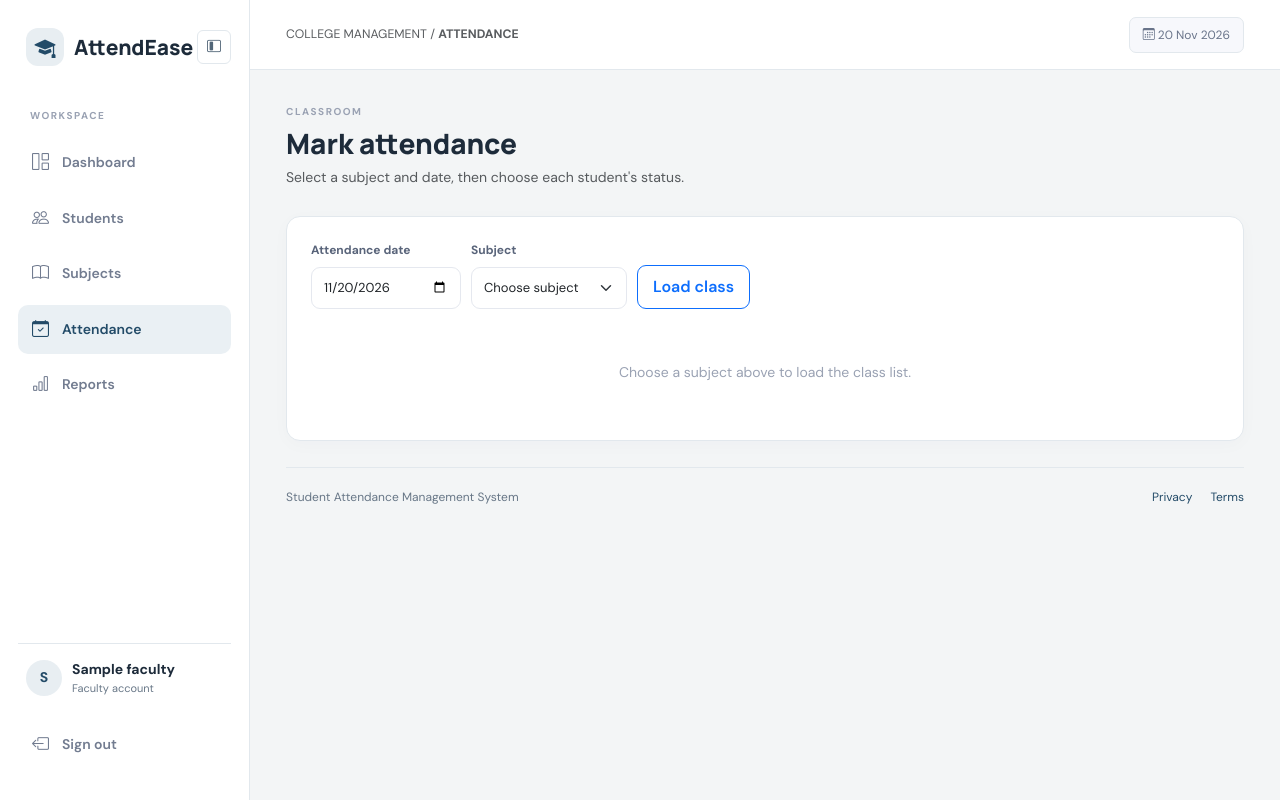
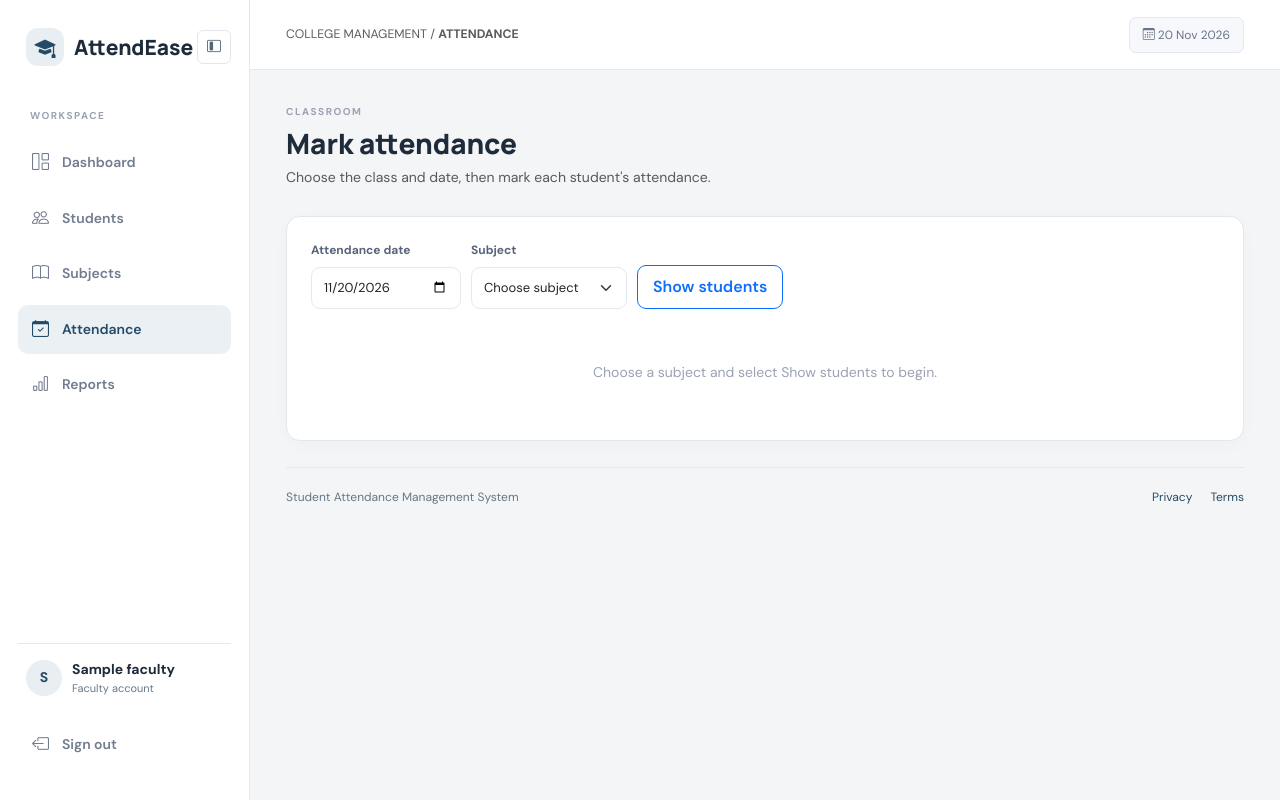
Before and after one commit to vasu925/Student-attendance-system-main, a Flask app: page /attendance in a window 1280 px wide. Run offline with Flask 3, Linux system fonts and the light colour scheme; a user stored in the database is signed in; tables that the repository leaves empty hold one stand-in row (values such as "Sample post"); some libraries are stand-ins or nearby versions.

Commit message:
Polish interface wording for a clearer, more natural experience

```diff
--- a/templates/attendance.html
+++ b/templates/attendance.html
@@ -1,4 +1,4 @@
 {% extends "base.html" %}{% block title %}Attendance{% endblock %}{% block content %}
-<div class="page-heading"><div><p class="eyebrow">CLASSROOM</p><h1>Mark attendance</h1><p class="text-muted">Select a subject and date, then choose each student's status.</p></div></div>
-<div class="panel"><form method="get" class="toolbar align-items-end"><input type="hidden" name="csrf_token" value="{{ csrf_token() }}"><div><label class="form-label">Attendance date</label><input class="form-control" type="date" name="attendance_date" value="{{ selected_date }}" required></div><div><label class="form-label">Subject</label><select class="form-select" name="subject_id" required><option value="">Choose subject</option>{% for subject in subjects %}<option value="{{ subject.id }}" {% if selected_subject == subject.id %}selected{% endif %}>{{ subject.code }} · {{ subject.name }}</option>{% endfor %}</select></div><button class="btn btn-outline-primary">Load class</button></form>
-{% if selected_subject %}<form method="post"><input type="hidden" name="csrf_token" value="{{ csrf_token() }}"><input type="hidden" name="attendance_date" value="{{ selected_date }}"><input type="hidden" name="subject_id" value="{{ selected_subject }}"><div class="table-responsive"><table class="table align-middle"><thead><tr><th>Roll number</th><th>Student</th><th>Department</th><th style="min-width:230px">Attendance status</th></tr></thead><tbody>{% for student in students %}<tr><td><span class="roll-chip">{{ student.roll_number }}</span></td><td><strong>{{ student.name }}</strong></td><td>{{ student.department }}</td><td><select class="form-select form-select-sm" name="status_{{ student.id }}"><option value="">Not marked</option>{% for status in ['Present','Absent','Late'] %}<option value="{{ status }}" {% if existing.get(student.id) == status %}selected{% endif %}>{{ status }}</option>{% endfor %}</select></td></tr>{% else %}<tr><td colspan="4" class="empty-state">No students yet. Add students first.</td></tr>{% endfor %}</tbody></table></div>{% if students %}<div class="panel-foot d-flex justify-content-between align-items-center"><span class="text-muted small">Saving again updates existing records for this date.</span><button class="btn btn-primary">Save attendance</button></div>{% endif %}</form>{% else %}<div class="empty-state py-5">Choose a subject above to load the class list.</div>{% endif %}</div>{% endblock %}
+<div class="page-heading"><div><p class="eyebrow">CLASSROOM</p><h1>Mark attendance</h1><p class="text-muted">Choose the class and date, then mark each student's attendance.</p></div></div>
+<div class="panel"><form method="get" class="toolbar align-items-end"><input type="hidden" name="csrf_token" value="{{ csrf_token() }}"><div><label class="form-label">Attendance date</label><input class="form-control" type="date" name="attendance_date" value="{{ selected_date }}" required></div><div><label class="form-label">Subject</label><select class="form-select" name="subject_id" required><option value="">Choose subject</option>{% for subject in subjects %}<option value="{{ subject.id }}" {% if selected_subject == subject.id %}selected{% endif %}>{{ subject.code }} · {{ subject.name }}</option>{% endfor %}</select></div><button class="btn btn-outline-primary">Show students</button></form>
+{% if selected_subject %}<form method="post"><input type="hidden" name="csrf_token" value="{{ csrf_token() }}"><input type="hidden" name="attendance_date" value="{{ selected_date }}"><input type="hidden" name="subject_id" value="{{ selected_subject }}"><div class="table-responsive"><table class="table align-middle"><thead><tr><th>Roll number</th><th>Student</th><th>Department</th><th style="min-width:230px">Attendance status</th></tr></thead><tbody>{% for student in students %}<tr><td><span class="roll-chip">{{ student.roll_number }}</span></td><td><strong>{{ student.name }}</strong></td><td>{{ student.department }}</td><td><select class="form-select form-select-sm" name="status_{{ student.id }}"><option value="">Not marked</option>{% for status in ['Present','Absent','Late'] %}<option value="{{ status }}" {% if existing.get(student.id) == status %}selected{% endif %}>{{ status }}</option>{% endfor %}</select></td></tr>{% else %}<tr><td colspan="4" class="empty-state">No students yet. Add students first.</td></tr>{% endfor %}</tbody></table></div>{% if students %}<div class="panel-foot d-flex justify-content-between align-items-center"><span class="text-muted small">You can reopen this class later to correct or update the entries.</span><button class="btn btn-primary">Save attendance</button></div>{% endif %}</form>{% else %}<div class="empty-state py-5">Choose a subject and select Show students to begin.</div>{% endif %}</div>{% endblock %}
```
